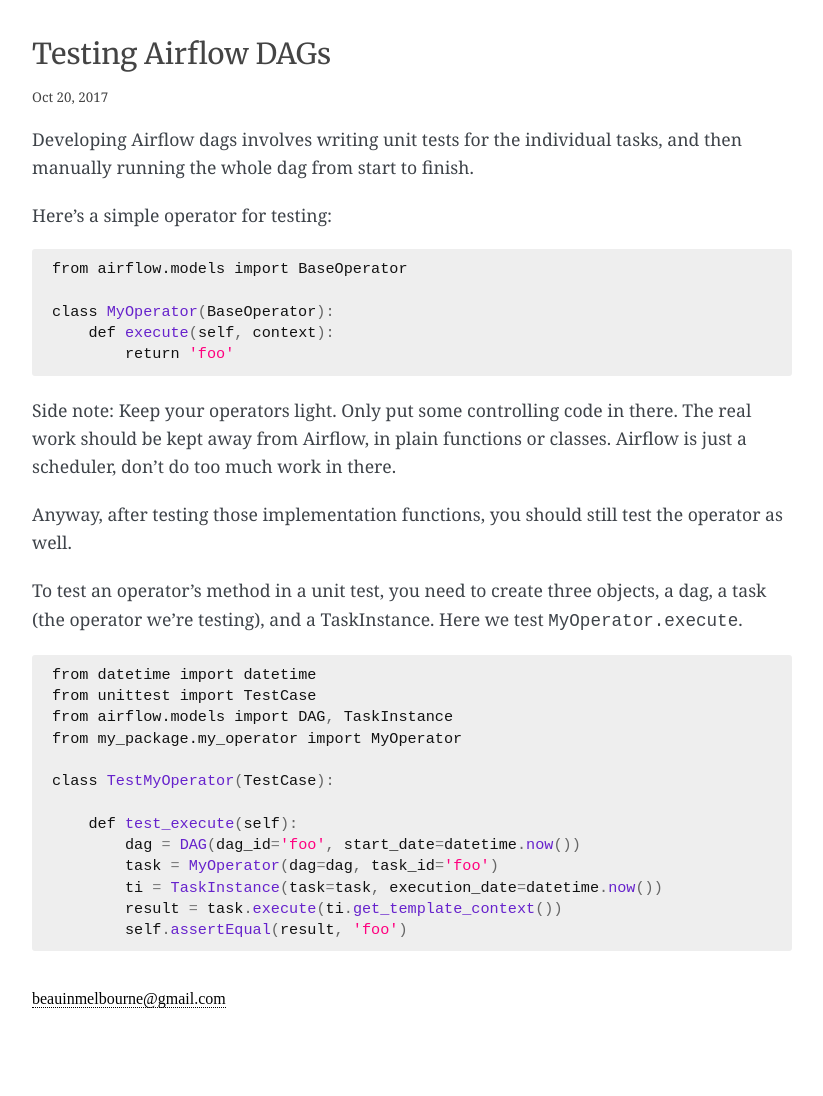
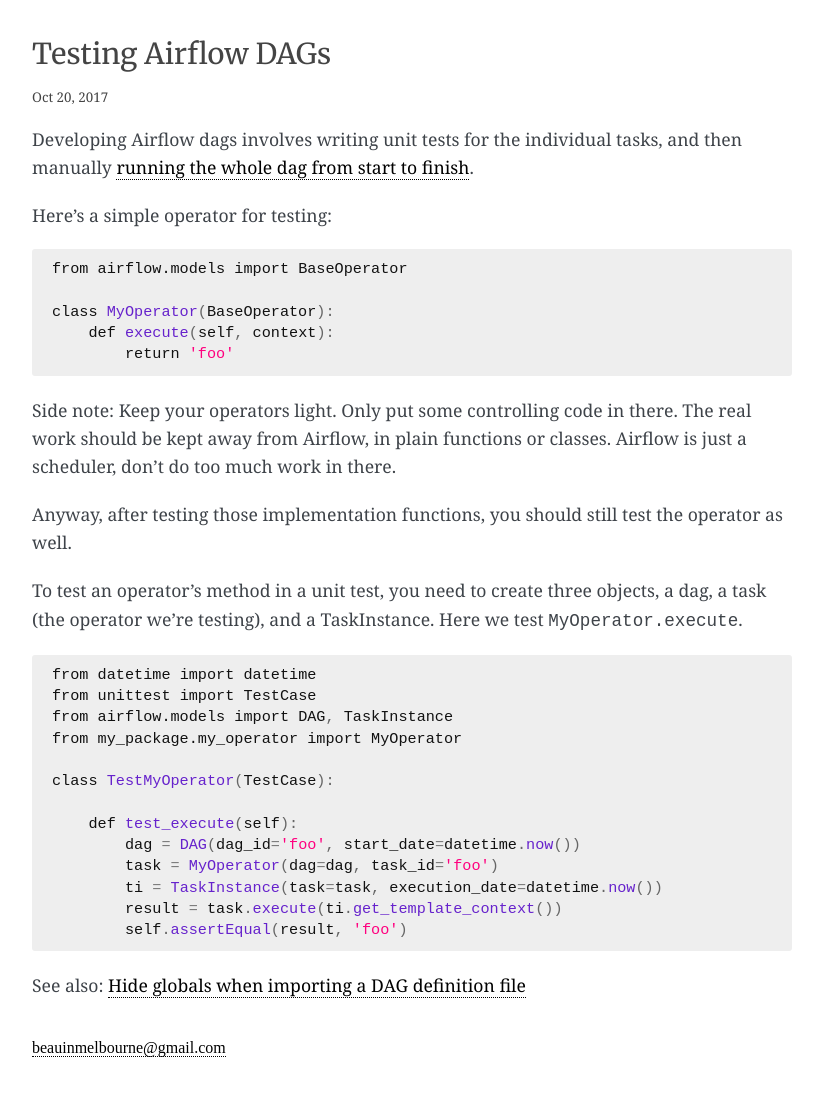
Before and after one commit to explodinglabs/explodinglabs.github.io, a Jekyll site: the page built from _airflow/2017-10-20-testing-airflow-dags.markdown, in a window 1280 px wide. Shown: the whole page, without its empty margins (228-1051 px from the left). Built offline with Jekyll 4.4.1, drawn with Linux system fonts in a browser that asks for light colours; some web fonts are replaced; before the commit the page ends 1047 px from its top, so only the background shows below that; some of the changed lines change nothing that is shown.

Commit message:
Adjust testing airflow dags doc

````diff
--- a/_airflow/2017-10-20-testing-airflow-dags.markdown
+++ b/_airflow/2017-10-20-testing-airflow-dags.markdown
@@ -8,7 +8,7 @@
     - /airflow/testing-airflow-operators
 ---
 Developing Airflow dags involves writing unit tests for the individual tasks,
-and then manually running the whole dag from start to finish.
+and then manually [running the whole dag from start to finish](/airflow/run-dag-and-watch-logs).
 
 Here's a simple operator for testing:
 
@@ -46,3 +46,5 @@
         result = task.execute(ti.get_template_context())
         self.assertEqual(result, 'foo')
 ```
+
+See also: [Hide globals when importing a DAG definition file](/airflow/hide-globals-when-importing)
````
